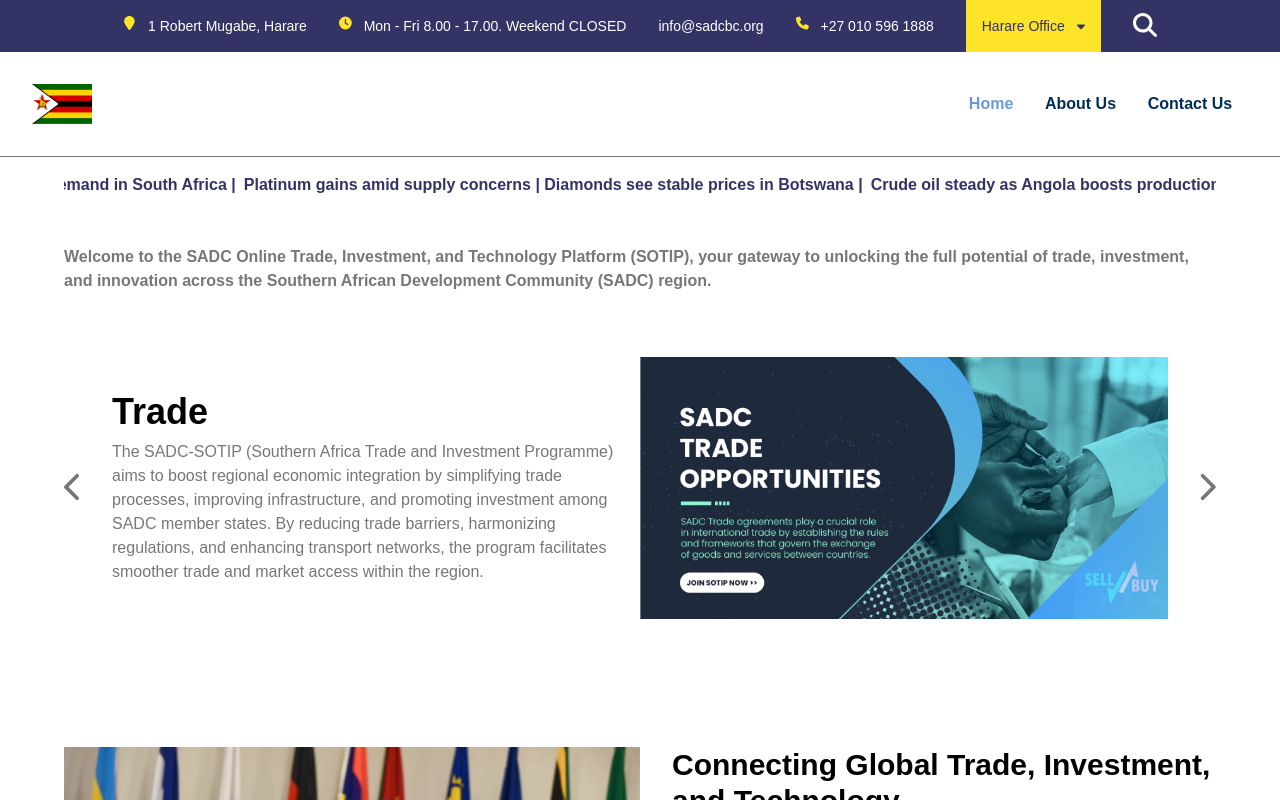
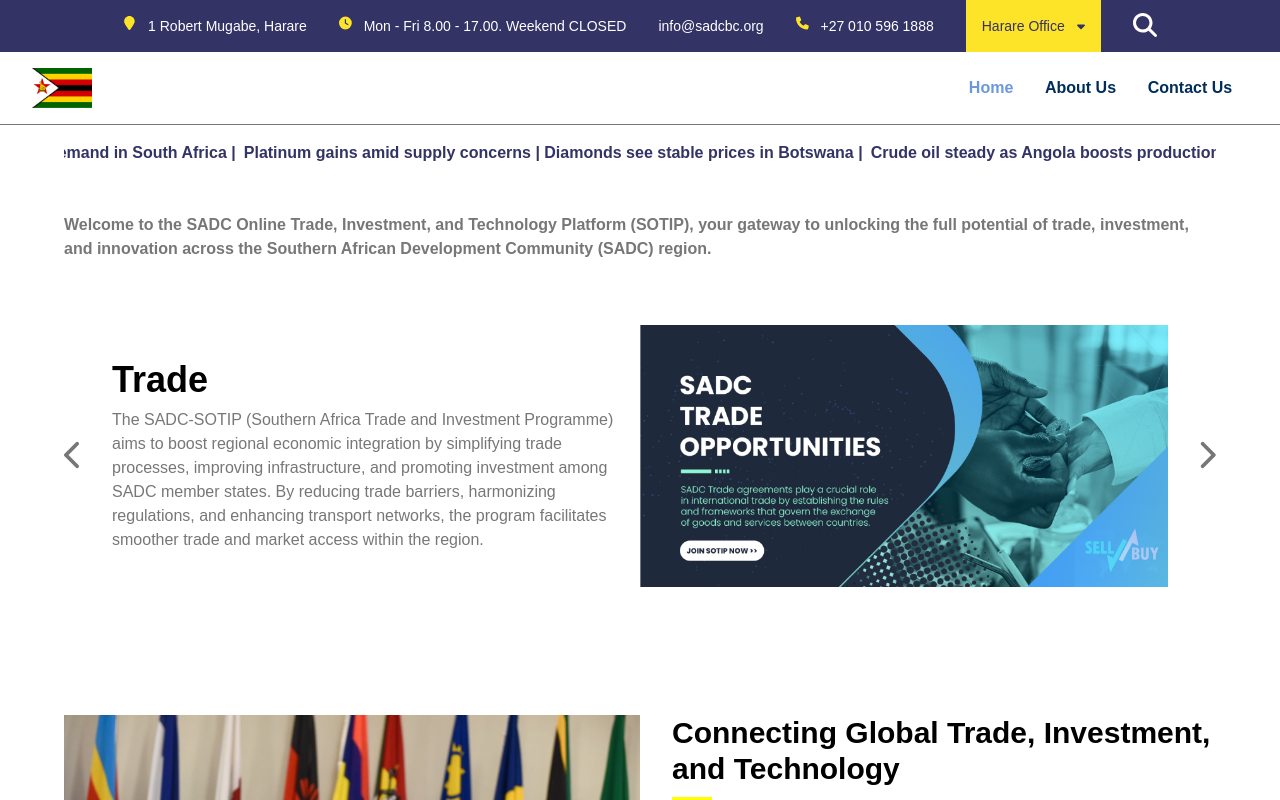
Before and after one commit to tawanda-profuse/ayicc-zim, a Next.js app: page / in a window 1280 px wide. Shown: the top 800 px of the page. Built offline with nearby package versions, Linux system fonts and the light colour scheme.

Commit message:
Update navbar padding

```diff
--- a/app/(components)/Navbar.jsx
+++ b/app/(components)/Navbar.jsx
@@ -16,11 +16,11 @@
 
   return (
     <>
-      <nav className="flex items-center justify-between py-[1rem] px-8 font-bold text-lg md:text-[1rem] border-b border-b-color-2">
+      <nav className="flex items-center justify-between py-[1rem] md:py-0 px-8 font-bold text-lg md:text-[1rem] border-b border-b-color-2">
         <Image src={zimFlag} alt="Company logo" width={60} height={40} />
         <div
           className={`${
-            showNavbar ? "flex w-full" : " hidden"
+            showNavbar ? "flex w-full min-h-[50vh] overflow-y-auto" : " hidden"
           } md:flex flex-col items-center pt-[2rem] md:pt-0 max-h-screen overflow-y-auto md:flex-row fixed md:relative top-0 left-0 bg-white z-50`}
         >
           <button
```
